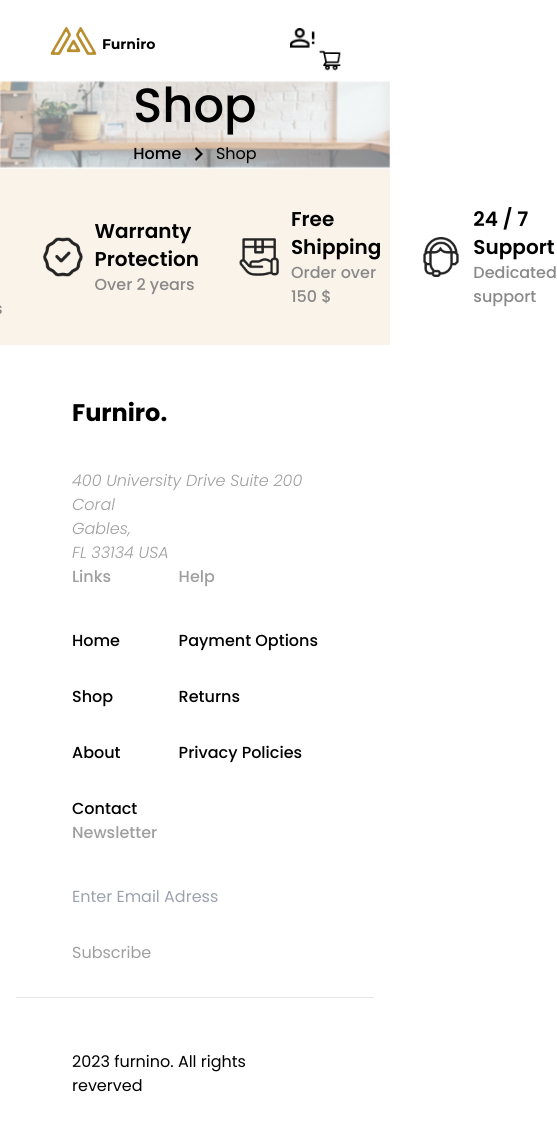
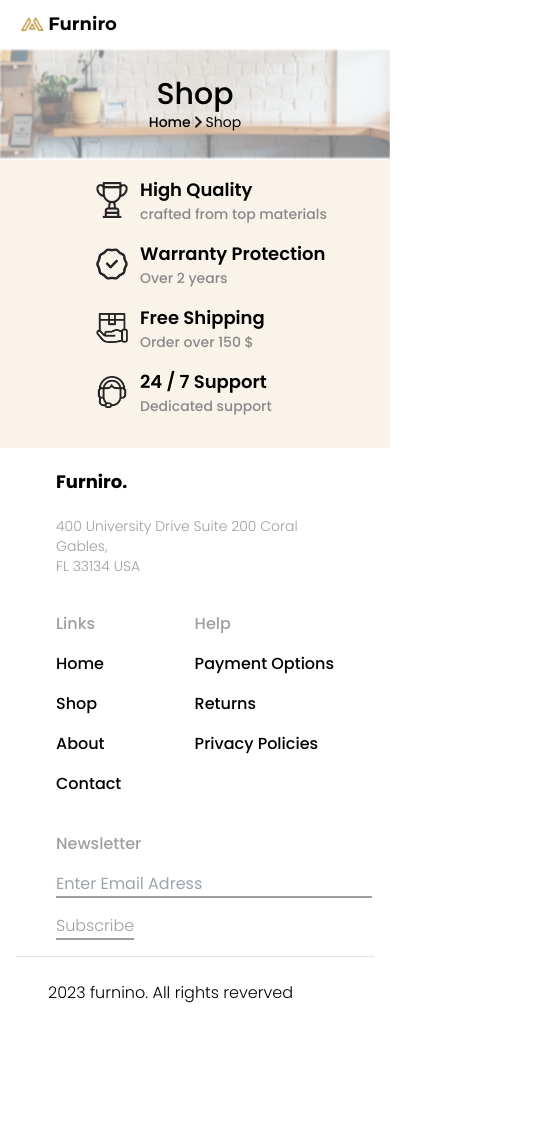
Before and after one commit to juliamenzss/furniroShop, a React (Vite) app: page / in a window 390 px wide. Shown: the whole page, 557 px wide, since content can reach past the window. After the commit the page ends 1037 px from the top, so only its background shows below. Built offline with nearby package versions, Linux system fonts and the light colour scheme.

Commit message:
feat:aplicando responsividade

```diff
--- a/src/components/BannerHeader.jsx
+++ b/src/components/BannerHeader.jsx
@@ -4,10 +4,10 @@ import Arrow from '../assets/arrow.png'
 function BannerHeader() {
     return (
         <section className='relative flex items-center justify-center'>
-            <img src={Banner} alt="Banner" className='blur-1 w-screen h-auto'/>
+            <img src={Banner} alt="Banner" className='h-28 sm:h-auto w-full blur-1'/>
             <div className='absolute text-center z-10'>
-                <h1 className='text-5xl font-medium pb-3'>Shop</h1>
-                <span className='flex items-center justify-between'><p className='font-medium'>Home</p><img src={Arrow} alt="Arrow" /> <p>Shop</p></span>
+                <h1 className='text-3xl sm:text-4xl md:text-5xl font-medium sm:pb-1 md:pb-2'>Shop</h1>
+                <span className='flex items-center justify-between'><p className='text-sm sm:text-base md:text-lg font-medium'>Home</p><img src={Arrow} alt="Arrow" className='h-3 px-1' /> <p className='text-sm sm:text-base md:text-lg'>Shop</p></span>
             </div>
         </section>
     )
--- a/src/components/Footer.jsx
+++ b/src/components/Footer.jsx
@@ -1,61 +1,73 @@
 function Footer() {
     return (
       <footer>
-        <div className="flex items-start justify-between flex-wrap h-auto m-8 px-10 pt-5">
+        <div className="pt-1 sm:pt-5 flex items-start justify-between flex-wrap h-auto m-4 px-10">
           <section className="flex-col">
-          <h3 className="font-bold text-2xl pb-10">Furniro.</h3>
-          <address className="text-light-gray font-light">
+            <h3 className=" pb-5 text-lg sm:pb-8 font-bold sm:text-2xl">
+              Furniro.
+            </h3>
+            <div className="text-sm sm:text-base text-light-gray font-light">
               400 University Drive Suite 200 Coral <br /> Gables,
               <br />
               FL 33134 USA
-          </address>
+            </div>
           </section>
 
-        <section className="font-medium">
-          <h4 className="text-light-gray pb-10 ">Links</h4>
-          <ul className="flex flex-col gap-8">
+          <section className="pt-9 sm:pt-0 font-medium">
+            <h4 className="pb-4 sm:pb-10 text-light-gray">Links</h4>
+            <ul className="gap-4 sm:gap-8 flex flex-col">
               <li>
-              <a href="/"></a>Home
+                <a href="/">Home</a>
               </li>
               <li>
-              <a href="/"></a>Shop
+                <a href="/">Shop</a>
               </li>
               <li>
-              <a href="/"></a>About
+                <a href="/">About</a>
               </li>
               <li>
-              <a href="/"></a>Contact
+                <a href="/">Contact</a>
               </li>
             </ul>
           </section>
 
-        <section className="font-medium">
-          <h4 className="text-light-gray pb-10">Help</h4>
-          <ul className="flex flex-col gap-8">
+          <section className="pt-9 sm:pt-0 font-medium">
+            <h4 className="pb-4 sm:pb-10 text-light-gray">Help</h4>
+            <ul className="gap-4 sm:gap-8 flex flex-col">
               <li>
-              <a href="/"></a>Payment Options
+                <a href="/">Payment Options</a>
               </li>
               <li>
-              <a href="/"></a>Returns
+                <a href="/">Returns</a>
               </li>
               <li>
-              <a href="/"></a>Privacy Policies
+                <a href="/">Privacy Policies</a>
               </li>
             </ul>
           </section>
 
-        <section className="text-light-gray">
-          <h4 className="font-medium pb-10">Newsletter</h4>
-          <form className="flex flex-wrap gap-8">
-            <input type="email" placeholder="Enter Email Adress" />
-            <button type="subit">Subscribe</button>
+          <section className="pt-9 sm:pt-0 text-light-gray">
+            <h4 className="pb-4 sm:pb-10 font-medium">Newsletter</h4>
+            <form className="flex-col-3 sm:flex flex-wrap gap-8">
+              <input
+                className=" border-b-2 border-light-gray focus:outline-none"
+                type="email"
+                placeholder="Enter Email Adress"
+              />
+              <button
+                className="pt-4 font-light sm:pt-0 border-b-2 border-light-gray"
+                type="subit">
+                Subscribe
+              </button>
             </form>
           </section>
         </div>
 
         <section>
           <div className="w-11/12 mx-auto border-t opacity-10 my-4"></div>
-          <p className="font-normal flex flex-wrap m-8 px-10 pt-5">2023 furnino. All rights reverved</p>
+          <p className="m-2 pt-2 pb-6 font-light sm:m-8 px-10 sm:font-normal flex flex-wrap">
+            2023 furnino. All rights reverved
+          </p>
         </section>
       </footer>
     );
--- a/src/components/Menu.jsx
+++ b/src/components/Menu.jsx
@@ -4,14 +4,14 @@ import Profile from "./../assets/profile.png"
 
 function Menu() {
     return (
-        <header className="flex itens-center justify-between p-5 w-full h-20 shadow-header ">
+        <header className="h-12 sm:h-20 flex itens-center justify-between p-5 w-full shadow-header ">
             <div className="flex items-center justify-center space-x-1 ">
-                <img src={Logo} alt="Company logo" className="pl-7 "/>
-                <a href="/"><h1 className="font-montserrat font-bold text-sm md:text-3xl pt-2">Furniro</h1></a>
+                <img src={Logo} alt="Company logo" className="h-4 w-auto md:pl-7 md:h-5"/>
+                <a href="/"><h1 className="font-montserrat font-bold text-lg md:text-xl">Furniro</h1></a>
             </div>
 
             <nav>
-                <ul className="hidden md:flex itens-center justify-center p-2 space-x-14 font-medium text-lg pr-20">
+                <ul className="hidden sm:text-sm sm:space-x-6 md:text-lg md:flex itens-center justify-center p-2 md:space-x-12 font-medium pr-18">
                     <li><a href="/">Home</a></li>
                     <li><a href="/shop">Shop</a></li>
                     <li><a href="/about">About</a></li>
@@ -20,9 +20,9 @@ function Menu() {
             </nav>
 
             <nav>
-                <ul className="flex flex-col md:flex-row justify-between space-x-7 p-2 pr-7">
-                    <li><a href="/profile"><img src={Profile} alt="Cart button" className="h-5"/></a></li>
-                    <li><a href="/cart"><img src={Cart} alt="Profile button" className="h-6" /></a></li>
+                <ul className="hidden md:flex justify-between space-x-7 p-3 pr-5 md:pr-7  ">
+                    <li><a href="/profile"><img src={Profile} alt="Cart button" className="h-4"/></a></li>
+                    <li><a href="/cart"><img src={Cart} alt="Profile button" className="h-5 w-auto" /></a></li>
                 </ul>
             </nav>
         </header>
--- a/src/components/ServiceBar.jsx
+++ b/src/components/ServiceBar.jsx
@@ -5,36 +5,37 @@ import Support from "../assets/support.png";
 
 function ServiceBar() {
   return (
-    <section className="w-full h-44 bg-light-pink flex items-center justify-center">
-      <ul className="flex items-center justify-between gap-x-20">
-        <li className="flex items-center space-x-3">
-          <img src={Quality} alt="Quality trophy" className="w-10 h-auto object-contain"/>
+    <section className="h-72 sm:h-44 md:h-44 w-full bg-light-pink flex items-center justify-center">
+      <ul className="sm:flex flex-wrap w-full md:flex items-center justify-between md:p-8 m-4">
+        <li className="flex justify-start pl-20 pb-4 sm:flex items-center space-x-3">
+          <img src={Quality} alt="Quality trophy" className="w-8 sm:w-10 h-auto object-contain"/>
           <div>
-            <h1 className="font-semibold text-xl">High Quality</h1>
-            <p className="font-medium text-base text-gray">crafted from top materials</p>
+            <h1 className="text-lg sm:text-xl font-semibold">High Quality</h1>
+            <p className="text-sm sm:text-base font-medium text-gray">crafted from top materials</p>
           </div>
         </li>
-        <li className="flex items-center space-x-3">
-          <img src={Protection} alt="Warranty protection" className="w-10 h-auto object-contain" />
+        <li className="flex justify-start pl-20 pb-4 sm:flex items-center space-x-3">
+          <img src={Protection} alt="Warranty protection" className="w-8 sm:w-10 h-auto object-contain"/>
           <div>
-            <h1 className="font-semibold text-xl">Warranty Protection</h1>
-            <p className="font-medium text-base text-gray">Over 2 years</p>
+            <h1 className="text-lg sm:text-xl font-semibold">Warranty Protection</h1>
+            <p className="text-sm sm:text-base font-medium text-gray">Over 2 years</p>
           </div>
         </li>
-        <li className="flex items-center space-x-3">
-          <img src={Shipping} alt="Free shipping over $150" className="w-10 h-auto object-contain" />
+        <li className="flex justify-start pl-20 pb-4 sm:flex items-center space-x-3">
+          <img src={Shipping} alt="Free shipping over 150 $" className="w-8 sm:w-10 h-auto object-contain"/>
           <div>
-            <h1 className="font-semibold text-xl">Free Shipping</h1>
-            <p className="font-medium text-base text-gray">Order over 150 $</p>
+            <h1 className="text-lg sm:text-xl font-semibold">Free Shipping</h1>
+            <p className="text-sm sm:text-base font-medium text-gray">Order over 150 $</p>
           </div>
         </li>
-        <li className="flex items-center space-x-3">
-          <img src={Support} alt="Dedicated support" className="w-10 h-auto object-contain" />
+        <li className="flex justify-start pl-20 pb-4 sm:flex items-center space-x-3">
+          <img src={Support} alt="Dedicated support" className="w-8 sm:w-10 h-auto object-contain"/>
           <div>
-            <h1 className="font-semibold text-xl">24 / 7 Support</h1>
-            <p className="font-medium text-base text-gray">Dedicated support</p>
+            <h1 className="text-lg sm:text-xl font-semibold">24 / 7 Support</h1>
+            <p className="text-sm sm:text-base font-medium text-gray">Dedicated support</p>
           </div>
         </li>
+
       </ul>
     </section>
   );
```
Lines whose indentation alone changed are shown as unchanged.
